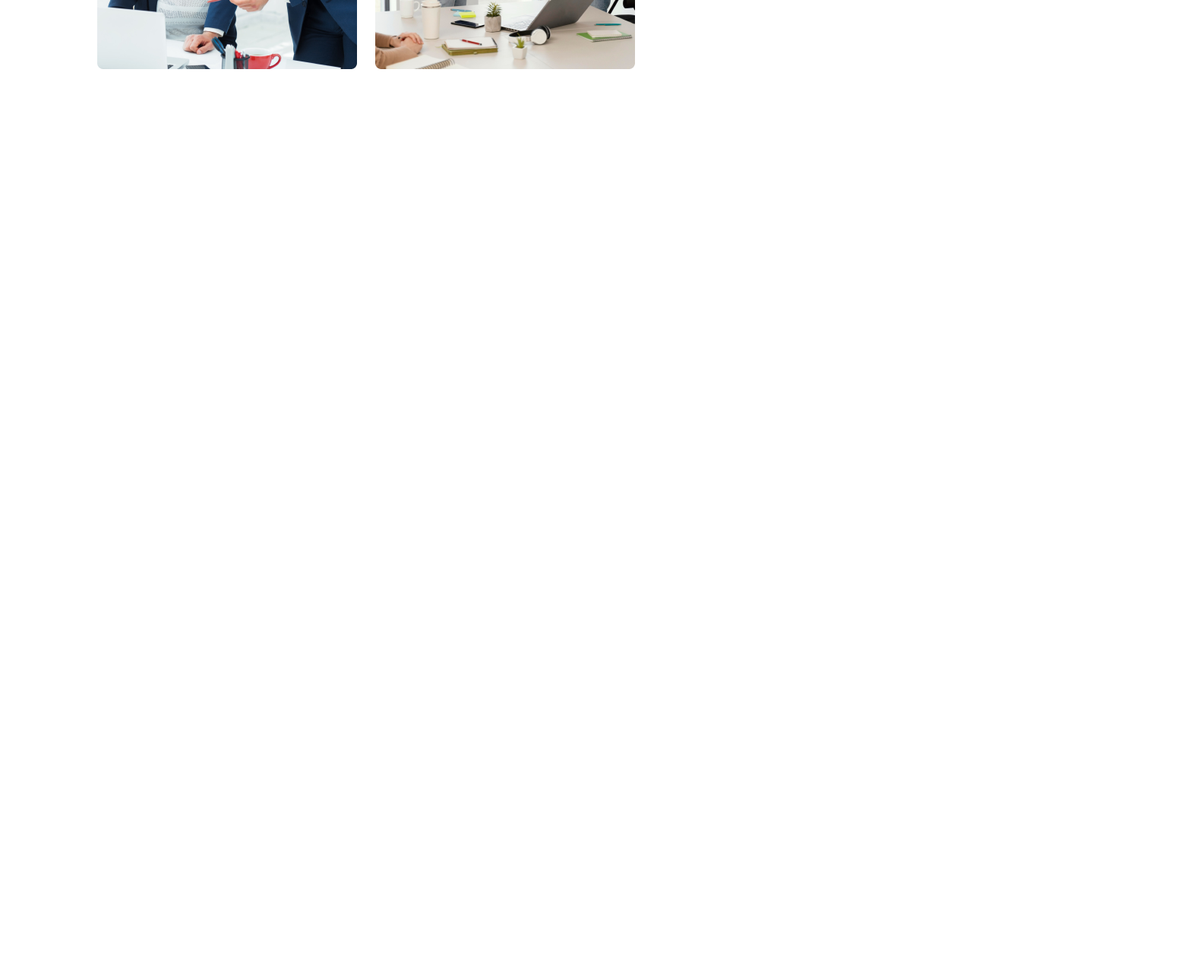
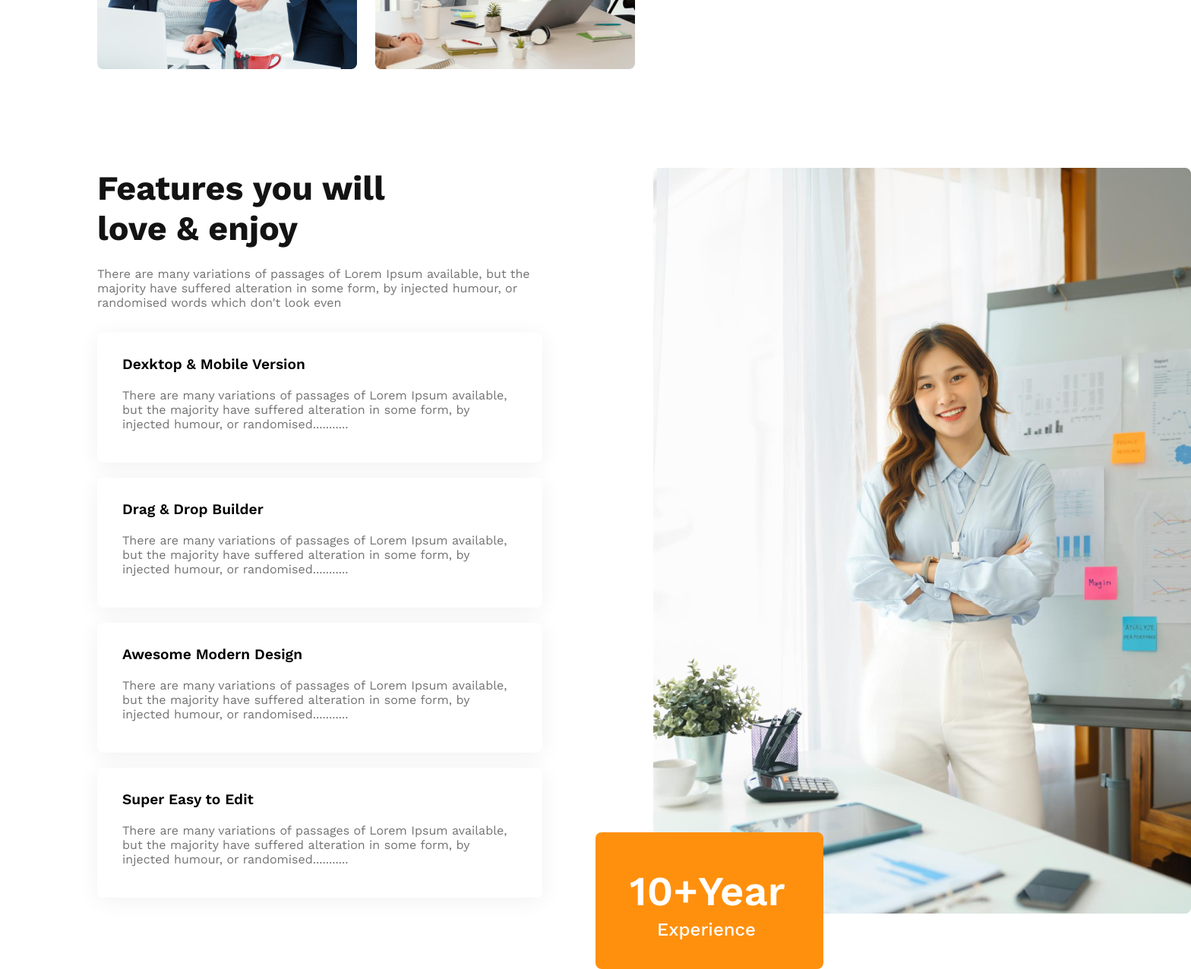
Before and after one commit to AnkonChy/g3-architecture-solution, a plain HTML site: page index.html in a window 1280 px wide. Shown: the part 1892-3168 px from the top of the page at 76% size, 1568 px wide, since content can reach past the window. Before the commit the page ends 1983 px from the top, so only its background shows below. Drawn offline with nearby package versions, Linux system fonts and the light colour scheme.

Commit message:
featuresLove section completed

```diff
--- a/index.css
+++ b/index.css
@@ -137,6 +137,74 @@ nav {
   color: rgb(255, 144, 14);
 }
 
+/* featuresLove styles  */
+.featuresLove-container {
+  display: flex;
+  gap: 146px;
+  margin-top: 130px;
+}
+
+.featuresLove-des {
+  margin-top: 24px;
+  margin-bottom: 30px;
+  width: 586px;
+  font-size: 16px;
+  font-weight: 400;
+  color: rgb(114, 114, 114);
+}
+
+.love {
+  margin-bottom: 20px;
+  width: 586px;
+  height: 171px;
+  border-radius: 8px;
+  box-shadow: 0px 4px 30px 0px rgba(0, 0, 0, 0.06);
+  background: rgb(255, 255, 255);
+}
+
+.love > h2 {
+  font-size: 1.2rem;
+  font-weight: 600;
+  padding: 30px 0px 10px 33px;
+}
+
+.love > p {
+  padding: 10px 42px 30px 33px;
+  font-size: 1rem;
+  font-weight: 400;
+  color: rgb(114, 114, 114);
+}
+
+.featuresLove-img {
+  z-index: 1;
+  position: relative;
+  height: 982px;
+}
+
+.experience {
+  position: absolute;
+  left: -76px;
+  bottom: -73px;
+  width: 300px;
+  height: 180px;
+  border-radius: 8px;
+  background: rgb(255, 144, 14);
+}
+
+.experience h1 {
+  font-size: 3.4rem;
+  font-weight: 600;
+  color: rgb(255, 255, 255);
+  padding: 45px 45px 5px 45px;
+}
+
+.experience p {
+  font-size: 1.5rem;
+  font-weight: 500;
+  color: rgb(255, 255, 255);
+  padding: 0px 45px 0px 81px;
+}
+
 /* mobile responsive  */
 @media screen and (max-width: 576px) {
   /* shared styles  */
@@ -176,9 +244,7 @@ nav {
     grid-template-columns: repeat(1, 1fr);
   }
 
-  .feature-content{
+  .feature-content {
     margin-left: 25px;
   }
-
-
 }
--- a/index.html
+++ b/index.html
@@ -68,6 +68,60 @@
           <button class="btn-primary">Explore More</button>
         </div>
       </section>
+
+      <section class="featuresLove-container">
+        <div class="featuresLove-content">
+          <h1 class="title-primary">
+            Features you will <br />
+            love & enjoy
+          </h1>
+          <p class="featuresLove-des">
+            There are many variations of passages of Lorem Ipsum available, but
+            the majority have suffered alteration in some form, by injected
+            humour, or randomised words which don't look even
+          </p>
+          <div class="love">
+            <h2>Dexktop & Mobile Version</h2>
+            <p>
+              There are many variations of passages of Lorem Ipsum available,
+              but the majority have suffered alteration in some form, by
+              injected humour, or randomised...........
+            </p>
+          </div>
+          <div class="love">
+            <h2>Drag & Drop Builder</h2>
+            <p>
+              There are many variations of passages of Lorem Ipsum available,
+              but the majority have suffered alteration in some form, by
+              injected humour, or randomised...........
+            </p>
+          </div>
+          <div class="love">
+            <h2>Awesome Modern Design</h2>
+            <p>
+              There are many variations of passages of Lorem Ipsum available,
+              but the majority have suffered alteration in some form, by
+              injected humour, or randomised...........
+            </p>
+          </div>
+          <div class="love">
+            <h2>Super Easy to Edit</h2>
+            <p>
+              There are many variations of passages of Lorem Ipsum available,
+              but the majority have suffered alteration in some form, by
+              injected humour, or randomised...........
+            </p>
+          </div>
+        </div>
+
+        <div class="featuresLove-img">
+          <img src="images/architect.png" alt="" />
+          <div class="experience">
+            <h1>10+Year</h1>
+            <p>Experience</p>
+          </div>
+        </div>
+      </section>
     </main>
     <footer></footer>
   </body>
```
